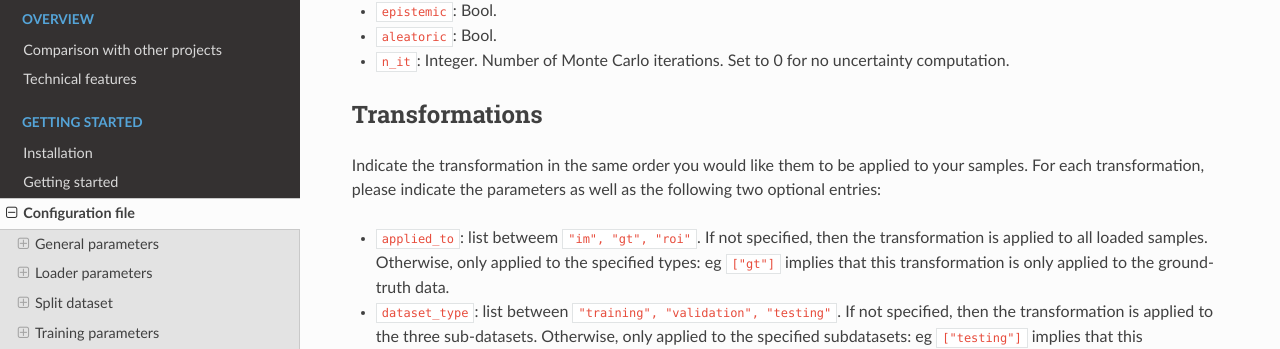
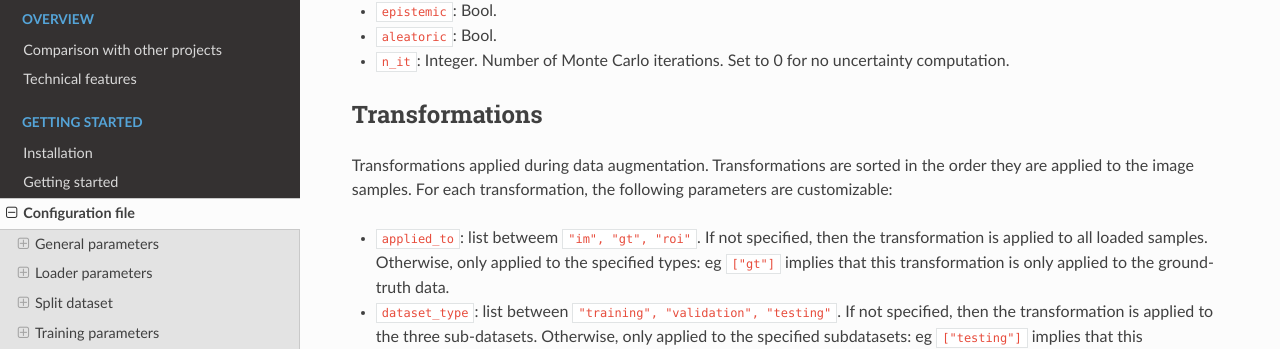
Before and after one commit to ivadomed/ivadomed, a Sphinx documentation site: the page built from docs/source/configuration_file.md, in a window 1280 px wide and 900 px high, scrolled down 4774 px. Shown: the part 102-451 px from the top of the window. Built offline with Sphinx 7.4.7 and the Read the Docs theme 2.0.0, drawn with Linux system fonts in a browser that asks for light colours.

Commit message:
Update docs/source/configuration_file.md
Co-authored-by: Julien Cohen-Adad <jcohen@polymtl.ca>

```diff
--- a/docs/source/configuration_file.md
+++ b/docs/source/configuration_file.md
@@ -129,7 +129,7 @@ Uncertainty computation is performed if `n_it>0` and at least `epistemic` or `al
 - `n_it`: Integer. Number of Monte Carlo iterations. Set to 0 for no uncertainty computation.
 
 ## Transformations
-Indicate the transformation in the same order you would like them to be applied to your samples. For each transformation, please indicate the parameters as well as the following two optional entries:
+Transformations applied during data augmentation. Transformations are sorted in the order they are applied to the image samples. For each transformation, the following parameters are customizable:
 - `applied_to`: list betweem `"im", "gt", "roi"`. If not specified, then the transformation is applied to all loaded samples. Otherwise, only applied to the specified types: eg `["gt"]` implies that this transformation is only applied to the ground-truth data.
 - `dataset_type`: list between `"training", "validation", "testing"`. If not specified, then the transformation is applied to the three sub-datasets. Otherwise, only applied to the specified subdatasets: eg `["testing"]` implies that this transformation is only applied to the testing sub-dataset.
 
```
